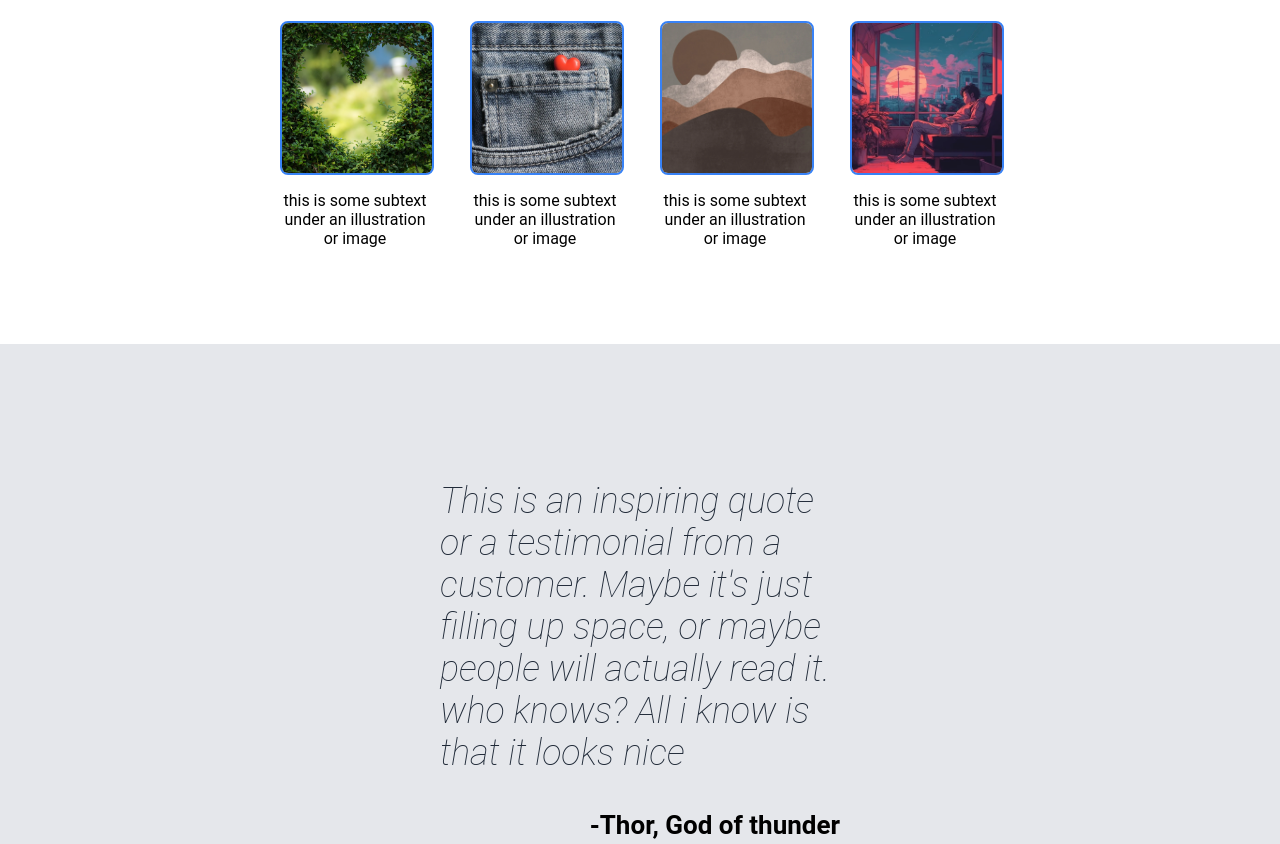
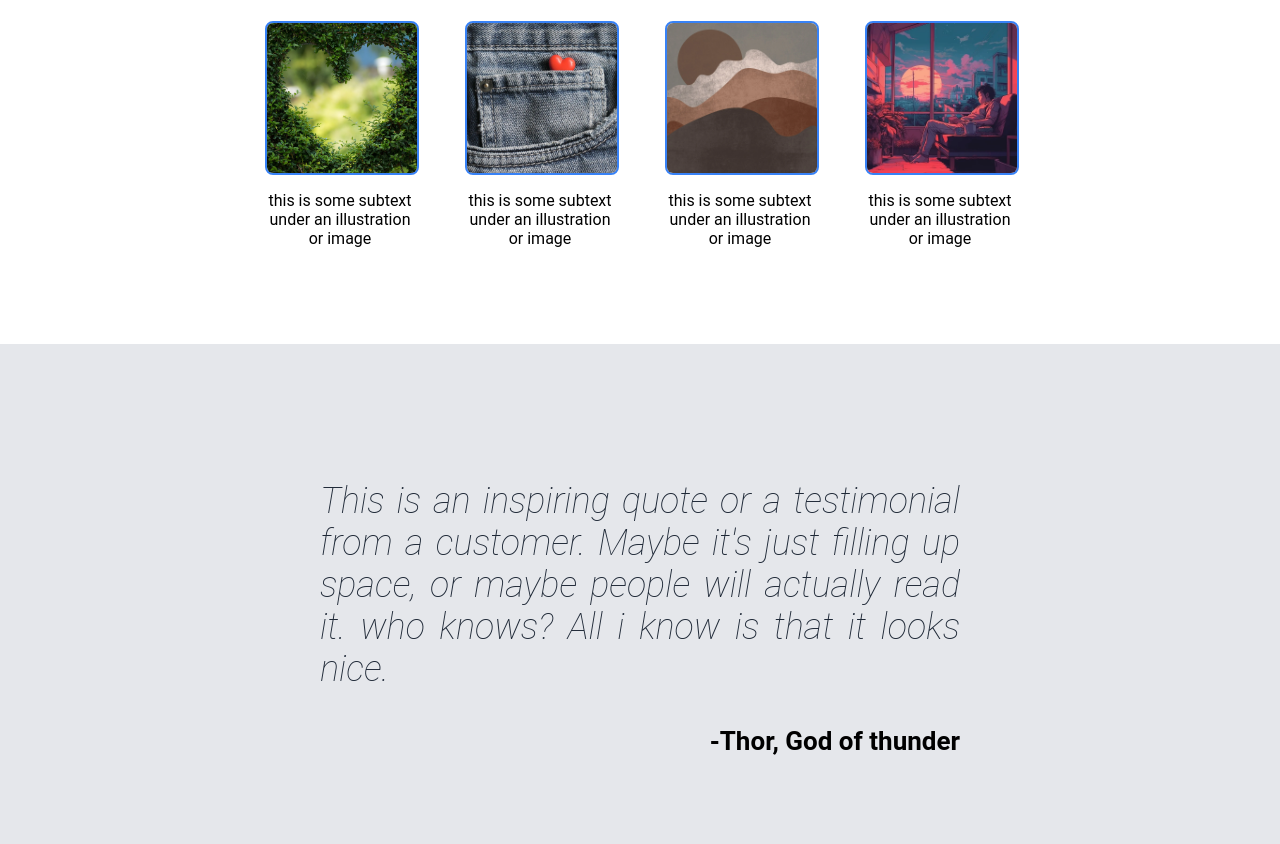
Before and after one commit to med-ctrl/landing-project, a plain HTML site: page index.html in a window 1280 px wide. Shown: the part 608-1452 px from the top of the page. Drawn offline with Linux system fonts and the light colour scheme.

Commit message:
adjust width of quote p

```diff
--- a/css/styles.css
+++ b/css/styles.css
@@ -88,7 +88,7 @@ body{
     flex: 1;
     justify-content: center;
     height: 50px;
-    gap: 40px;
+    gap: 50px;
 
 }
 .box img {
@@ -129,11 +129,12 @@ body{
     align-self: self-end;
 }
 .quote {
-    width: 50vh;
+    width: 80vh;
     display: flex;
     flex-direction: column;
     justify-content: center;
     align-items: center;
+    text-align: justify;
 }
 
 
--- a/index.html
+++ b/index.html
@@ -58,7 +58,7 @@
     </div>
     <div class="content-two">
         <div class="quote">
-            <p>This is an inspiring quote or a testimonial from a customer. Maybe it's just filling up space, or maybe people will actually read it. who knows? All i know is that it looks nice</p>
+            <p>This is an inspiring quote or a testimonial from a customer. Maybe it's just filling up space, or maybe people will actually read it. who knows? All i know is that it looks nice.</p>
             <span class="credits">-Thor, God of thunder</span>
         </div>
     </div>
```
